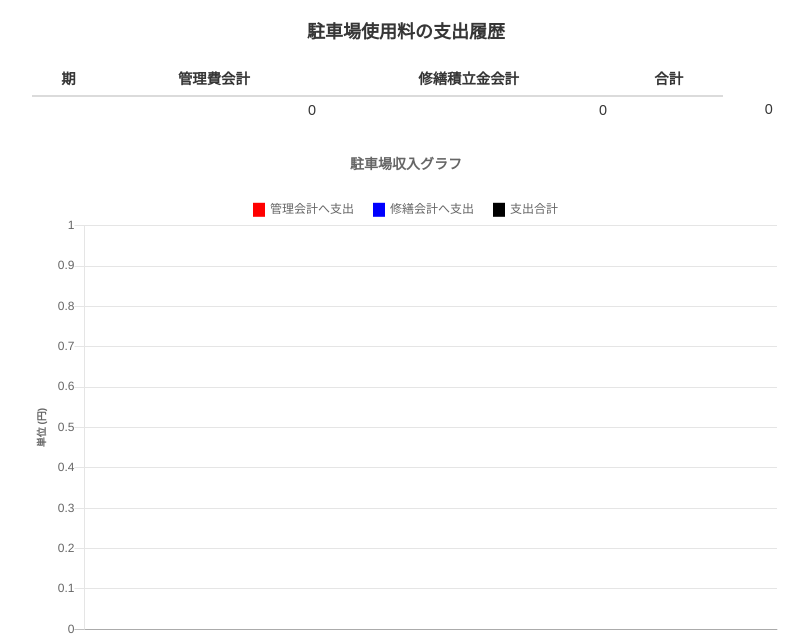
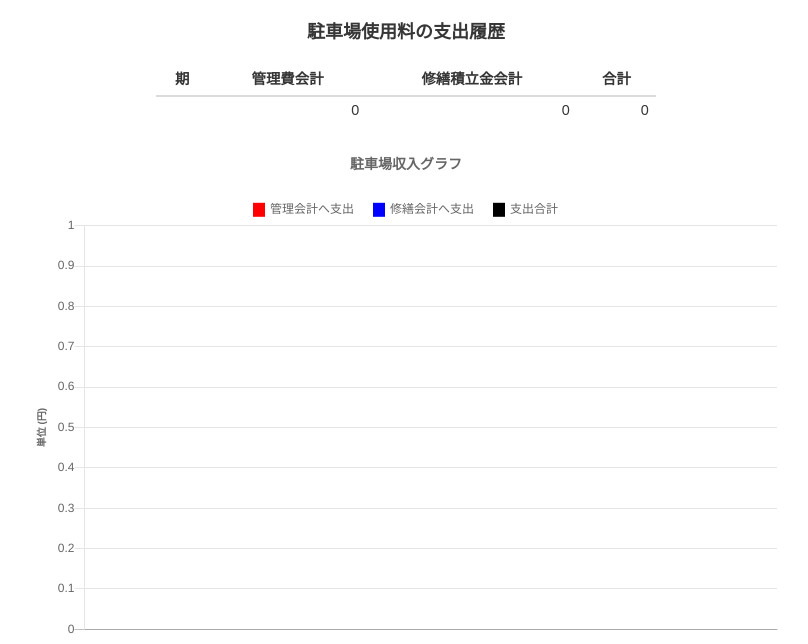
Before and after one commit to gotonorio/accounting, a Django app: page /parking_out/expendlist/ in a window 1280 px wide. Shown: the part 52-696 px from the top of the page, without its empty margins (234-1042 px from the left). Run offline with Django 3.2, Linux system fonts and the light colour scheme; the visitor is signed in with stand-in values (Sample User, id 1); data that the repository does not hold is empty; parts of the project's set-up code (start-up, migrations or seed data) failed here and were passed over; some libraries are stand-ins or nearby versions.

Commit message:
駐車場支出一覧の修正

```diff
--- a/parking_out/templates/parking_out/expend_list.html
+++ b/parking_out/templates/parking_out/expend_list.html
@@ -32,11 +32,11 @@
 {% endblock navbar %}
 {% block content %}
 <br>
-<div class="md_container">
+<div class="sm_container">
   <div class="content has-text-centered">
     <h4>駐車場使用料の支出履歴</h4>
   </div>
-  <!--<div class="scroll">-->
+  <div class="scroll">
     <table class="table is-narrow is-striped is-responsible">
       <thead>
         <tr>
@@ -59,11 +59,11 @@
           <td></td>
           <td class="has-text-right">{{kanrihi_total|intcomma}}</td>
           <td class="has-text-right">{{shuuzenhi_total|intcomma}}</td>
-        <td class="has-text-right">{{parking_total|intcomma}}</td>
           <td class="has-text-right">{{kanrihi_total|add:shuuzenhi_total|intcomma}}</td>
         </tr>
       </tbody>
     </table>
+  </div>
 </div>
 
 <br>
```
Lines whose indentation alone changed are shown as unchanged.
